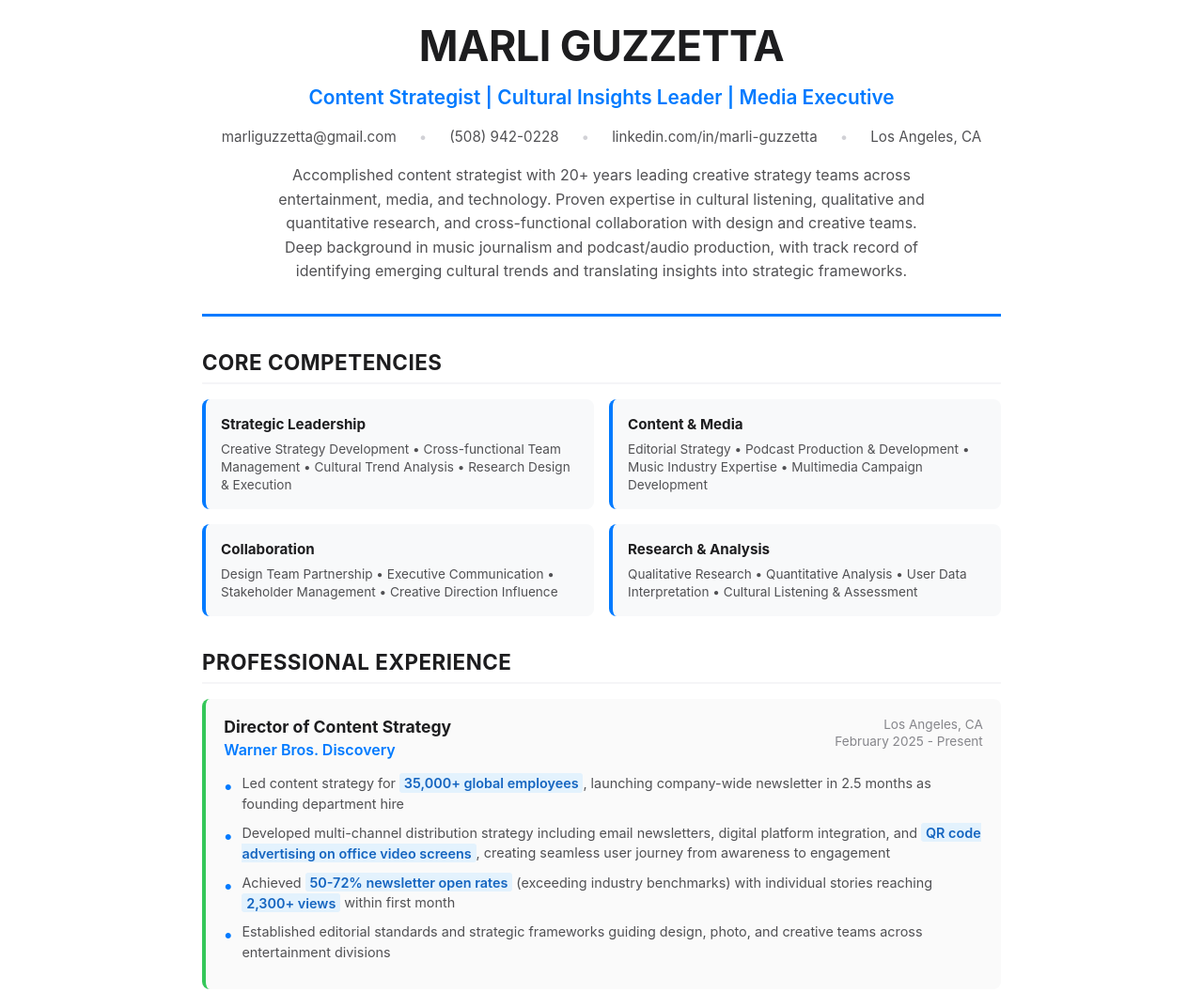
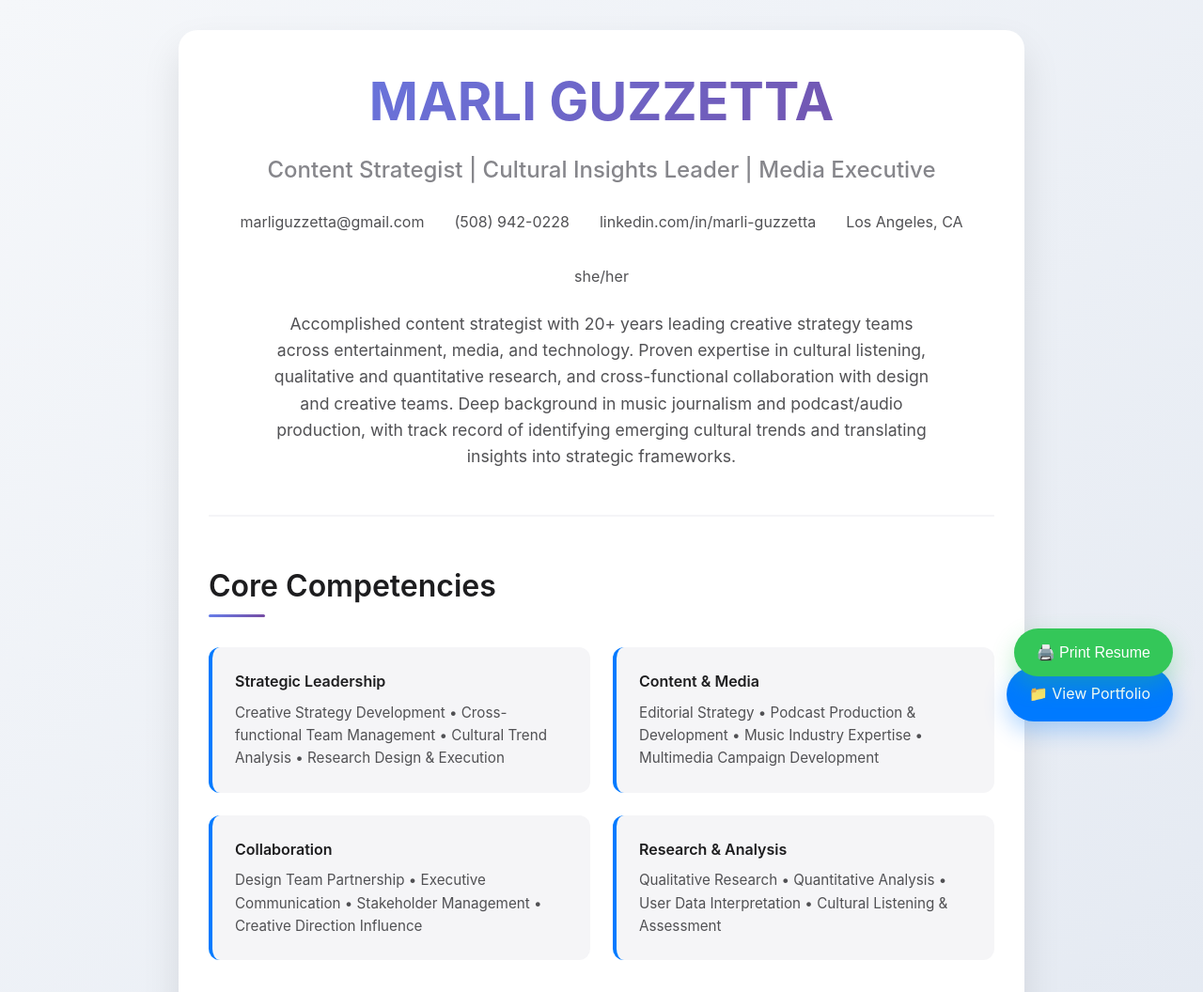
Before and after one commit to MarliGuzzetta/marli-resume-portfolio, a plain HTML site: page resume.html in a window 1280 px wide. Shown: the top 1056 px of the page at 94% size. Drawn offline with Linux system fonts and the light colour scheme.

Commit message:
Update resume.html

```diff
--- a/resume.html
+++ b/resume.html
@@ -3,7 +3,7 @@
 <head>
     <meta charset="UTF-8">
     <meta name="viewport" content="width=device-width, initial-scale=1.0">
-    <title>Marli Guzzetta - Resume</title>
+    <title>Marli Guzzetta - Content Strategist</title>
     <style>
         * {
             margin: 0;
@@ -13,241 +13,315 @@
 
         body {
             font-family: 'SF Pro Display', -apple-system, BlinkMacSystemFont, 'Segoe UI', Roboto, Oxygen, Ubuntu, Cantarell, sans-serif;
-            line-height: 1.5;
+            line-height: 1.6;
             color: #1d1d1f;
-            background: white;
-            padding: 1rem;
+            background: linear-gradient(135deg, #f5f7fa 0%, #c3cfe2 100%);
+            min-height: 100vh;
         }
 
         .container {
-            max-width: 850px;
+            max-width: 900px;
             margin: 0 auto;
+            padding: 2rem;
             background: white;
+            margin-top: 2rem;
+            margin-bottom: 2rem;
+            border-radius: 20px;
+            box-shadow: 0 20px 40px rgba(0,0,0,0.1);
         }
 
         .header {
             text-align: center;
-            padding-bottom: 2rem;
-            border-bottom: 3px solid #007aff;
-            margin-bottom: 2rem;
+            padding-bottom: 3rem;
+            border-bottom: 2px solid #f5f5f7;
+            margin-bottom: 3rem;
         }
 
         .name {
-            font-size: 2.8rem;
+            font-size: 3.5rem;
             font-weight: 700;
-            color: #1d1d1f;
-            margin-bottom: 0.3rem;
-            letter-spacing: -0.5px;
+            background: linear-gradient(135deg, #667eea 0%, #764ba2 100%);
+            -webkit-background-clip: text;
+            -webkit-text-fill-color: transparent;
+            background-clip: text;
+            margin-bottom: 0.5rem;
         }
 
         .title {
-            font-size: 1.3rem;
-            color: #007aff;
-            margin-bottom: 1rem;
-            font-weight: 600;
+            font-size: 1.5rem;
+            color: #86868b;
+            margin-bottom: 1.5rem;
+            font-weight: 500;
         }
 
         .contact {
             display: flex;
             justify-content: center;
-            gap: 1.5rem;
+            gap: 2rem;
             flex-wrap: wrap;
-            margin-bottom: 1rem;
-            font-size: 0.95rem;
+            margin-bottom: 1.5rem;
         }
 
         .contact-item {
             color: #515154;
             text-decoration: none;
+            transition: color 0.3s ease;
         }
 
-        .contact-separator {
-            color: #d1d1d6;
+        .contact-item:hover {
+            color: #007aff;
         }
 
         .summary {
-            font-size: 1rem;
+            font-size: 1.1rem;
             color: #515154;
             text-align: center;
             max-width: 700px;
             margin: 0 auto;
-            line-height: 1.6;
         }
 
         .section {
-            margin-bottom: 2rem;
-            page-break-inside: avoid;
+            margin-bottom: 3rem;
         }
 
         .section-title {
-            font-size: 1.4rem;
-            font-weight: 700;
+            font-size: 2rem;
+            font-weight: 600;
             color: #1d1d1f;
-            margin-bottom: 1rem;
-            padding-bottom: 0.3rem;
-            border-bottom: 2px solid #f5f5f7;
-            text-transform: uppercase;
-            letter-spacing: 0.5px;
+            margin-bottom: 1.5rem;
+            position: relative;
+            padding-bottom: 0.5rem;
+        }
+
+        .section-title::after {
+            content: '';
+            position: absolute;
+            bottom: 0;
+            left: 0;
+            width: 60px;
+            height: 3px;
+            background: linear-gradient(135deg, #667eea 0%, #764ba2 100%);
+            border-radius: 2px;
         }
 
         .competencies {
             display: grid;
-            grid-template-columns: repeat(2, 1fr);
-            gap: 1rem;
-            margin-top: 1rem;
+            grid-template-columns: repeat(auto-fit, minmax(300px, 1fr));
+            gap: 1.5rem;
+            margin-top: 2rem;
         }
 
         .competency-group {
-            background: #f8f9fa;
-            padding: 1rem;
-            border-radius: 8px;
+            background: #f5f5f7;
+            padding: 1.5rem;
+            border-radius: 12px;
             border-left: 4px solid #007aff;
         }
 
         .competency-title {
-            font-weight: 700;
+            font-weight: 600;
             color: #1d1d1f;
-            margin-bottom: 0.3rem;
-            font-size: 0.95rem;
+            margin-bottom: 0.5rem;
         }
 
         .competency-list {
             color: #515154;
-            font-size: 0.85rem;
-            line-height: 1.4;
+            font-size: 0.95rem;
         }
 
         .job {
-            margin-bottom: 1.5rem;
-            padding: 1.2rem;
+            margin-bottom: 2.5rem;
+            padding: 2rem;
             background: #fafafa;
-            border-radius: 8px;
+            border-radius: 12px;
             border-left: 4px solid #34c759;
-            page-break-inside: avoid;
+            transition: transform 0.3s ease, box-shadow 0.3s ease;
+        }
+
+        .job:hover {
+            transform: translateY(-2px);
+            box-shadow: 0 10px 25px rgba(0,0,0,0.1);
         }
 
         .job-header {
             display: flex;
             justify-content: space-between;
             align-items: flex-start;
-            margin-bottom: 0.8rem;
+            margin-bottom: 1rem;
             flex-wrap: wrap;
         }
 
         .job-title {
-            font-size: 1.1rem;
-            font-weight: 700;
+            font-size: 1.3rem;
+            font-weight: 600;
             color: #1d1d1f;
-            line-height: 1.3;
         }
 
         .company {
-            font-size: 1rem;
+            font-size: 1.1rem;
             color: #007aff;
-            font-weight: 600;
+            font-weight: 500;
         }
 
         .location-date {
             color: #86868b;
-            font-size: 0.85rem;
+            font-size: 0.95rem;
             text-align: right;
-            line-height: 1.3;
         }
 
         .achievements {
             list-style: none;
-            margin-top: 0.8rem;
+            margin-top: 1rem;
         }
 
         .achievements li {
-            margin-bottom: 0.6rem;
-            padding-left: 1.2rem;
+            margin-bottom: 0.8rem;
+            padding-left: 1.5rem;
             position: relative;
             color: #515154;
-            line-height: 1.5;
-            font-size: 0.9rem;
+            line-height: 1.6;
         }
 
         .achievements li::before {
-            content: '•';
+            content: '→';
             position: absolute;
             left: 0;
             color: #007aff;
             font-weight: bold;
-            font-size: 1.2rem;
         }
 
         .sub-role {
-            font-weight: 700;
+            font-weight: 600;
             color: #1d1d1f;
-            margin-top: 0.8rem;
-            margin-bottom: 0.4rem;
-            font-size: 0.95rem;
+            margin-top: 1rem;
+            margin-bottom: 0.5rem;
         }
 
         .education-item, .award-item {
-            background: #f8f9fa;
-            padding: 1rem;
-            border-radius: 8px;
-            margin-bottom: 0.8rem;
+            background: #f5f5f7;
+            padding: 1.5rem;
+            border-radius: 12px;
+            margin-bottom: 1rem;
         }
 
         .degree {
-            font-weight: 700;
+            font-weight: 600;
             color: #1d1d1f;
-            font-size: 0.95rem;
         }
 
         .school {
             color: #515154;
-            margin-top: 0.2rem;
-            font-size: 0.9rem;
+            margin-top: 0.3rem;
         }
 
         .awards-grid {
             display: grid;
-            grid-template-columns: repeat(auto-fit, minmax(200px, 1fr));
-            gap: 0.8rem;
+            grid-template-columns: repeat(auto-fit, minmax(250px, 1fr));
+            gap: 1rem;
         }
 
         .skills-grid {
             display: grid;
-            grid-template-columns: repeat(2, 1fr);
-            gap: 0.8rem;
+            grid-template-columns: repeat(auto-fit, minmax(250px, 1fr));
+            gap: 1rem;
         }
 
         .skill-category {
-            background: #f8f9fa;
-            padding: 1rem;
-            border-radius: 8px;
+            background: #f5f5f7;
+            padding: 1.5rem;
+            border-radius: 12px;
         }
 
         .skill-title {
-            font-weight: 700;
+            font-weight: 600;
             color: #1d1d1f;
-            margin-bottom: 0.3rem;
-            font-size: 0.9rem;
+            margin-bottom: 0.5rem;
         }
 
         .skill-content {
             color: #515154;
-            font-size: 0.85rem;
-            line-height: 1.4;
+            font-size: 0.95rem;
+        }
+
+        @media (max-width: 768px) {
+            .container {
+                margin: 1rem;
+                padding: 1.5rem;
+            }
+
+            .name {
+                font-size: 2.5rem;
+            }
+
+            .contact {
+                flex-direction: column;
+                gap: 1rem;
+            }
+
+            .job-header {
+                flex-direction: column;
+                gap: 0.5rem;
+            }
+
+            .location-date {
+                text-align: left;
+            }
         }
 
         .highlight {
-            background: #e3f2fd;
-            padding: 0.1rem 0.3rem;
-            border-radius: 3px;
-            font-weight: 600;
-            color: #1565c0;
+            background: linear-gradient(120deg, #a8edea 0%, #fed6e3 100%);
+            padding: 0.2rem 0.4rem;
+            border-radius: 4px;
+            font-weight: 500;
         }
 
-        /* PDF optimization */
+        .portfolio-button {
+            position: fixed;
+            bottom: 2rem;
+            right: 2rem;
+            background: #007aff;
+            color: white;
+            border: none;
+            padding: 1rem 1.5rem;
+            border-radius: 50px;
+            font-size: 1rem;
+            cursor: pointer;
+            box-shadow: 0 10px 25px rgba(0,122,255,0.3);
+            transition: all 0.3s ease;
+            text-decoration: none;
+            display: inline-flex;
+            align-items: center;
+            gap: 0.5rem;
+        }
+
+        .portfolio-button:hover {
+            transform: translateY(-2px);
+            box-shadow: 0 15px 35px rgba(0,122,255,0.4);
+        }
+
+        .print-button {
+            position: fixed;
+            bottom: 5rem;
+            right: 2rem;
+            background: #34c759;
+            color: white;
+            border: none;
+            padding: 1rem 1.5rem;
+            border-radius: 50px;
+            font-size: 1rem;
+            cursor: pointer;
+            box-shadow: 0 10px 25px rgba(52,199,89,0.3);
+            transition: all 0.3s ease;
+        }
+
+        .print-button:hover {
+            transform: translateY(-2px);
+            box-shadow: 0 15px 35px rgba(52,199,89,0.4);
+        }
+
         @media print {
             body {
-                background: white !important;
-                padding: 0.5rem;
+                background: white;
             }
 
             .container {
@@ -256,18 +330,9 @@
                 border-radius: 0;
             }
 
-            .section {
-                page-break-inside: avoid;
+            .print-button, .portfolio-button {
+                display: none;
             }
-
-            .job {
-                page-break-inside: avoid;
-            }
-        }
-
-        @page {
-            size: letter;
-            margin: 0.5in;
         }
     </style>
 </head>
@@ -277,13 +342,11 @@
             <h1 class="name">MARLI GUZZETTA</h1>
             <p class="title">Content Strategist | Cultural Insights Leader | Media Executive</p>
             <div class="contact">
-                <span class="contact-item">marliguzzetta@gmail.com</span>
-                <span class="contact-separator">•</span>
+                <a href="mailto:marliguzzetta@gmail.com" class="contact-item">marliguzzetta@gmail.com</a>
                 <span class="contact-item">(508) 942-0228</span>
-                <span class="contact-separator">•</span>
-                <span class="contact-item">linkedin.com/in/marli-guzzetta</span>
-                <span class="contact-separator">•</span>
+                <a href="https://linkedin.com/in/marli-guzzetta" class="contact-item" target="_blank">linkedin.com/in/marli-guzzetta</a>
                 <span class="contact-item">Los Angeles, CA</span>
+                <span class="contact-item">she/her</span>
             </div>
             <p class="summary">
                 Accomplished content strategist with 20+ years leading creative strategy teams across entertainment, media, and technology. Proven expertise in cultural listening, qualitative and quantitative research, and cross-functional collaboration with design and creative teams. Deep background in music journalism and podcast/audio production, with track record of identifying emerging cultural trends and translating insights into strategic frameworks.
@@ -531,5 +594,43 @@
             </div>
         </section>
     </div>
+
+    <a href="./portfolio.html" class="portfolio-button">📁 View Portfolio</a>
+    <button class="print-button" onclick="window.print()">🖨️ Print Resume</button>
+
+    <script>
+        // Add smooth scrolling for any internal links
+        document.querySelectorAll('a[href^="#"]').forEach(anchor => {
+            anchor.addEventListener('click', function (e) {
+                e.preventDefault();
+                document.querySelector(this.getAttribute('href')).scrollIntoView({
+                    behavior: 'smooth'
+                });
+            });
+        });
+
+        // Add subtle animations on scroll
+        const observerOptions = {
+            threshold: 0.1,
+            rootMargin: '0px 0px -50px 0px'
+        };
+
+        const observer = new IntersectionObserver((entries) => {
+            entries.forEach(entry => {
+                if (entry.isIntersecting) {
+                    entry.target.style.opacity = '1';
+                    entry.target.style.transform = 'translateY(0)';
+                }
+            });
+        }, observerOptions);
+
+        // Observe all job items for animation
+        document.querySelectorAll('.job').forEach(job => {
+            job.style.opacity = '0';
+            job.style.transform = 'translateY(20px)';
+            job.style.transition = 'opacity 0.6s ease, transform 0.6s ease';
+            observer.observe(job);
+        });
+    </script>
 </body>
 </html>
```
